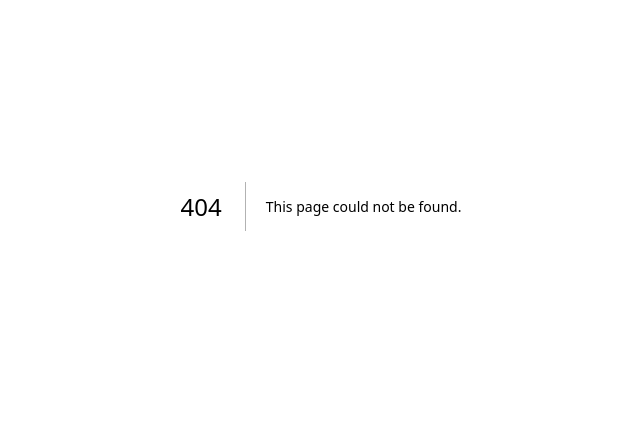
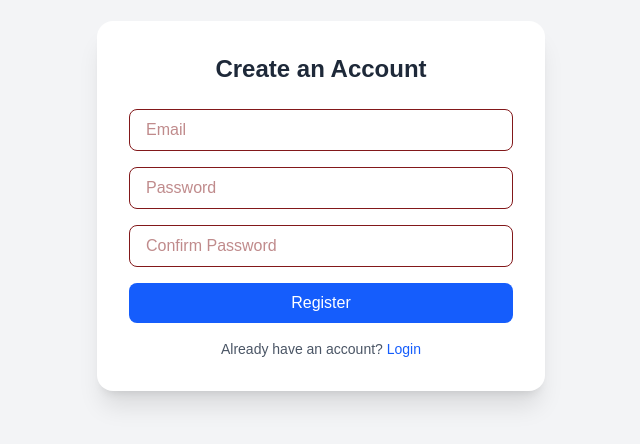
Before and after one commit to prernabarodiya/travel-tales, a Next.js app: page /register in a window 1280 px wide. Before the commit this address had no page. Shown: the part 194-638 px from the top of the page, without its empty margins (319-959 px from the left). Built offline with nearby package versions, Linux system fonts and the light colour scheme.

Commit message:
checkpoint

```diff
--- /dev/null
+++ b/app/api/auth/[...nextauth]/route.ts
@@ -0,0 +1,7 @@
+
+import { authOptions } from "@/lib/auth";
+import NextAuth from "next-auth";
+
+const handler = NextAuth(authOptions)
+
+export {handler as GET, handler as POST}
--- /dev/null
+++ b/app/api/auth/register/route.ts
@@ -0,0 +1,39 @@
+import { NextRequest, NextResponse } from "next/server";
+import { connect } from "@/lib/connect";
+import User from "@/models/user"
+import { error } from "console";
+
+
+export async function POST(req: NextRequest, res: NextResponse) {
+
+    try {
+        const { email, password } = await req.json()
+
+        if (!email || !password) {
+            return NextResponse.json(
+                { error: "Email and password are required" },
+                { status: 400 }
+            )
+        }
+
+        await connect()
+
+        const existingUser = await User.findOne({ email: email })
+        if (existingUser) {
+            return NextResponse.json({
+                error: "User is already registered"
+            }, { status: 400 })
+        }
+
+        await User.create({
+            email, password
+        })
+        return NextResponse.json({
+            message: "User registered successfully"
+        },
+            { status: 200 })
+    } catch (error) {
+        console.error("Registration error : ", error)
+        return NextResponse.json({ error: "Failed to register" }, { status: 200 })
+    }
+}
--- a/app/page.tsx
+++ b/app/page.tsx
@@ -1,103 +1,10 @@
-import Image from "next/image";
 
+import RegisterPage from "./register/page";
 export default function Home() {
   return (
-    <div className="font-sans grid grid-rows-[20px_1fr_20px] items-center justify-items-center min-h-screen p-8 pb-20 gap-16 sm:p-20">
-      <main className="flex flex-col gap-[32px] row-start-2 items-center sm:items-start">
-        <Image
-          className="dark:invert"
-          src="/next.svg"
-          alt="Next.js logo"
-          width={180}
-          height={38}
-          priority
-        />
-        <ol className="font-mono list-inside list-decimal text-sm/6 text-center sm:text-left">
-          <li className="mb-2 tracking-[-.01em]">
-            Get started by editing{" "}
-            <code className="bg-black/[.05] dark:bg-white/[.06] font-mono font-semibold px-1 py-0.5 rounded">
-              app/page.tsx
-            </code>
-            .
-          </li>
-          <li className="tracking-[-.01em]">
-            Save and see your changes instantly.
-          </li>
-        </ol>
+    <div>
 
-        <div className="flex gap-4 items-center flex-col sm:flex-row">
-          <a
-            className="rounded-full border border-solid border-transparent transition-colors flex items-center justify-center bg-foreground text-background gap-2 hover:bg-[#383838] dark:hover:bg-[#ccc] font-medium text-sm sm:text-base h-10 sm:h-12 px-4 sm:px-5 sm:w-auto"
-            href="https://vercel.com/new?utm_source=create-next-app&utm_medium=appdir-template-tw&utm_campaign=create-next-app"
-            target="_blank"
-            rel="noopener noreferrer"
-          >
-            <Image
-              className="dark:invert"
-              src="/vercel.svg"
-              alt="Vercel logomark"
-              width={20}
-              height={20}
-            />
-            Deploy now
-          </a>
-          <a
-            className="rounded-full border border-solid border-black/[.08] dark:border-white/[.145] transition-colors flex items-center justify-center hover:bg-[#f2f2f2] dark:hover:bg-[#1a1a1a] hover:border-transparent font-medium text-sm sm:text-base h-10 sm:h-12 px-4 sm:px-5 w-full sm:w-auto md:w-[158px]"
-            href="https://nextjs.org/docs?utm_source=create-next-app&utm_medium=appdir-template-tw&utm_campaign=create-next-app"
-            target="_blank"
-            rel="noopener noreferrer"
-          >
-            Read our docs
-          </a>
-        </div>
-      </main>
-      <footer className="row-start-3 flex gap-[24px] flex-wrap items-center justify-center">
-        <a
-          className="flex items-center gap-2 hover:underline hover:underline-offset-4"
-          href="https://nextjs.org/learn?utm_source=create-next-app&utm_medium=appdir-template-tw&utm_campaign=create-next-app"
-          target="_blank"
-          rel="noopener noreferrer"
-        >
-          <Image
-            aria-hidden
-            src="/file.svg"
-            alt="File icon"
-            width={16}
-            height={16}
-          />
-          Learn
-        </a>
-        <a
-          className="flex items-center gap-2 hover:underline hover:underline-offset-4"
-          href="https://vercel.com/templates?framework=next.js&utm_source=create-next-app&utm_medium=appdir-template-tw&utm_campaign=create-next-app"
-          target="_blank"
-          rel="noopener noreferrer"
-        >
-          <Image
-            aria-hidden
-            src="/window.svg"
-            alt="Window icon"
-            width={16}
-            height={16}
-          />
-          Examples
-        </a>
-        <a
-          className="flex items-center gap-2 hover:underline hover:underline-offset-4"
-          href="https://nextjs.org?utm_source=create-next-app&utm_medium=appdir-template-tw&utm_campaign=create-next-app"
-          target="_blank"
-          rel="noopener noreferrer"
-        >
-          <Image
-            aria-hidden
-            src="/globe.svg"
-            alt="Globe icon"
-            width={16}
-            height={16}
-          />
-          Go to nextjs.org →
-        </a>
-      </footer>
+      <RegisterPage></RegisterPage>
     </div>
   );
 }
--- /dev/null
+++ b/app/register/page.tsx
@@ -0,0 +1,86 @@
+"use client";
+import axios from "axios";
+import { useRouter } from "next/navigation";
+import React, { useState } from "react";
+
+export default function RegisterPage() {
+  const [email, setEmail] = useState("");
+  const [password, setPassword] = useState("");
+  const [confirmPassword, setConfirmPassword] = useState("");
+  const [error, setError] = useState("");
+  const router = useRouter();
+
+  const handleSubmit = async (e: React.FormEvent<HTMLFormElement>) => {
+    e.preventDefault();
+    setError("");
+
+    if (password !== confirmPassword) {
+      setError("Passwords do not match");
+      return;
+    }
+
+    try {
+      const response = await axios.post("/api/auth/register", {
+        email,
+        password,
+      });
+
+      if (response.status === 200) {
+        router.push("/login");
+      }
+    } catch (err: any) {
+      setError(err?.response?.data?.error || "Something went wrong");
+    }
+  };
+
+  return (
+    <div className="flex min-h-screen items-center justify-center bg-gray-100 px-4">
+      <div className="w-full max-w-md bg-white rounded-2xl shadow-xl p-8">
+        <h2 className="text-2xl font-bold text-center mb-6 text-gray-800">
+          Create an Account
+        </h2>
+        <form onSubmit={handleSubmit} className="space-y-4 text-red-900">
+          <input
+            type="email"
+            placeholder="Email"
+            className="w-full px-4 py-2  border rounded-lg focus:outline-none focus:ring-2 focus:ring-blue-500"
+            value={email}
+            onChange={(e) => setEmail(e.target.value)}
+            required
+          />
+          <input
+            type="password"
+            placeholder="Password"
+            className="w-full px-4 py-2 border rounded-lg focus:outline-none focus:ring-2 focus:ring-blue-500"
+            value={password}
+            onChange={(e) => setPassword(e.target.value)}
+            required
+          />
+          <input
+            type="password"
+            placeholder="Confirm Password"
+            className="w-full px-4 py-2 border rounded-lg focus:outline-none focus:ring-2 focus:ring-blue-500"
+            value={confirmPassword}
+            onChange={(e) => setConfirmPassword(e.target.value)}
+            required
+          />
+          {error && (
+            <p className="text-red-500 text-sm">{error}</p>
+          )}
+          <button
+            type="submit"
+            className="w-full bg-blue-600 text-white py-2 rounded-lg hover:bg-blue-700 transition duration-200"
+          >
+            Register
+          </button>
+        </form>
+        <p className="text-center text-sm text-gray-600 mt-4">
+          Already have an account?{" "}
+          <a href="/login" className="text-blue-600 hover:underline">
+            Login
+          </a>
+        </p>
+      </div>
+    </div>
+  );
+}
--- a/lib/auth.ts
+++ b/lib/auth.ts
@@ -48,7 +48,7 @@ export const authOptions: NextAuthOptions = {
             return token
         },
         async session({ session, token }) {
-            if (token) {
+            if (token && session.user) {
                 session.user.id = token.id as string
             }
             return session
--- /dev/null
+++ b/next-auth.d.ts
@@ -0,0 +1,13 @@
+import NextAuth, { DefaultSession } from "next-auth"
+
+declare module "next-auth" {
+  /**
+   * Returned by `useSession`, `getSession` and received as a prop on the `SessionProvider` React Context
+   */
+  interface Session {
+    user: {
+      /** The user's postal address. */
+      id: string
+    } & DefaultSession["user"]
+  }
+}
--- a/package.json
+++ b/package.json
@@ -9,7 +9,9 @@
     "lint": "next lint"
   },
   "dependencies": {
+    "axios": "^1.10.0",
     "bcrypt": "^6.0.0",
+    "bcryptjs": "^3.0.2",
     "mongoose": "^8.16.4",
     "next": "15.4.1",
     "next-auth": "^4.24.11",
```
Also changed, not shown: 1 other file (tests, documents, lock files or other folders).
